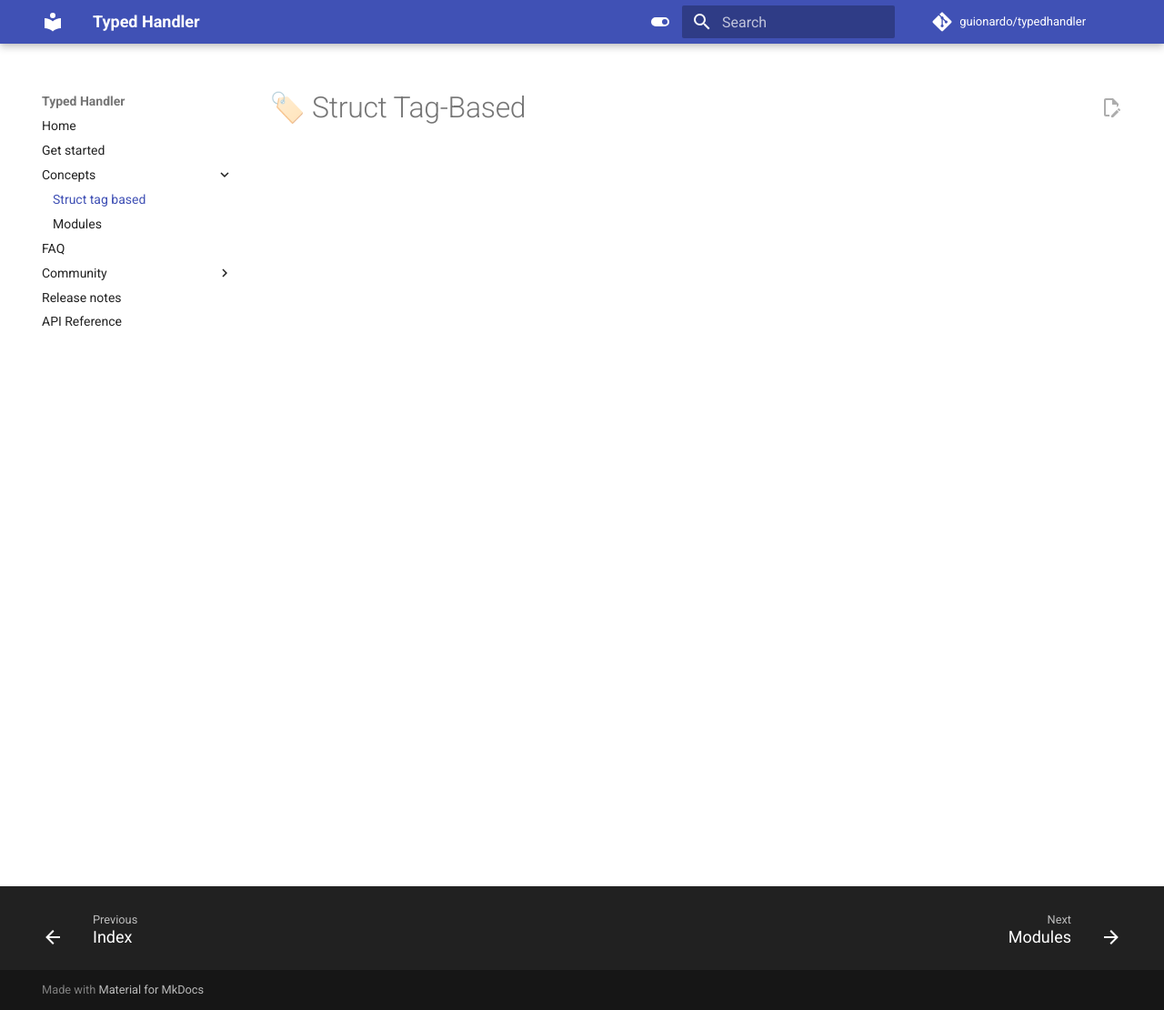
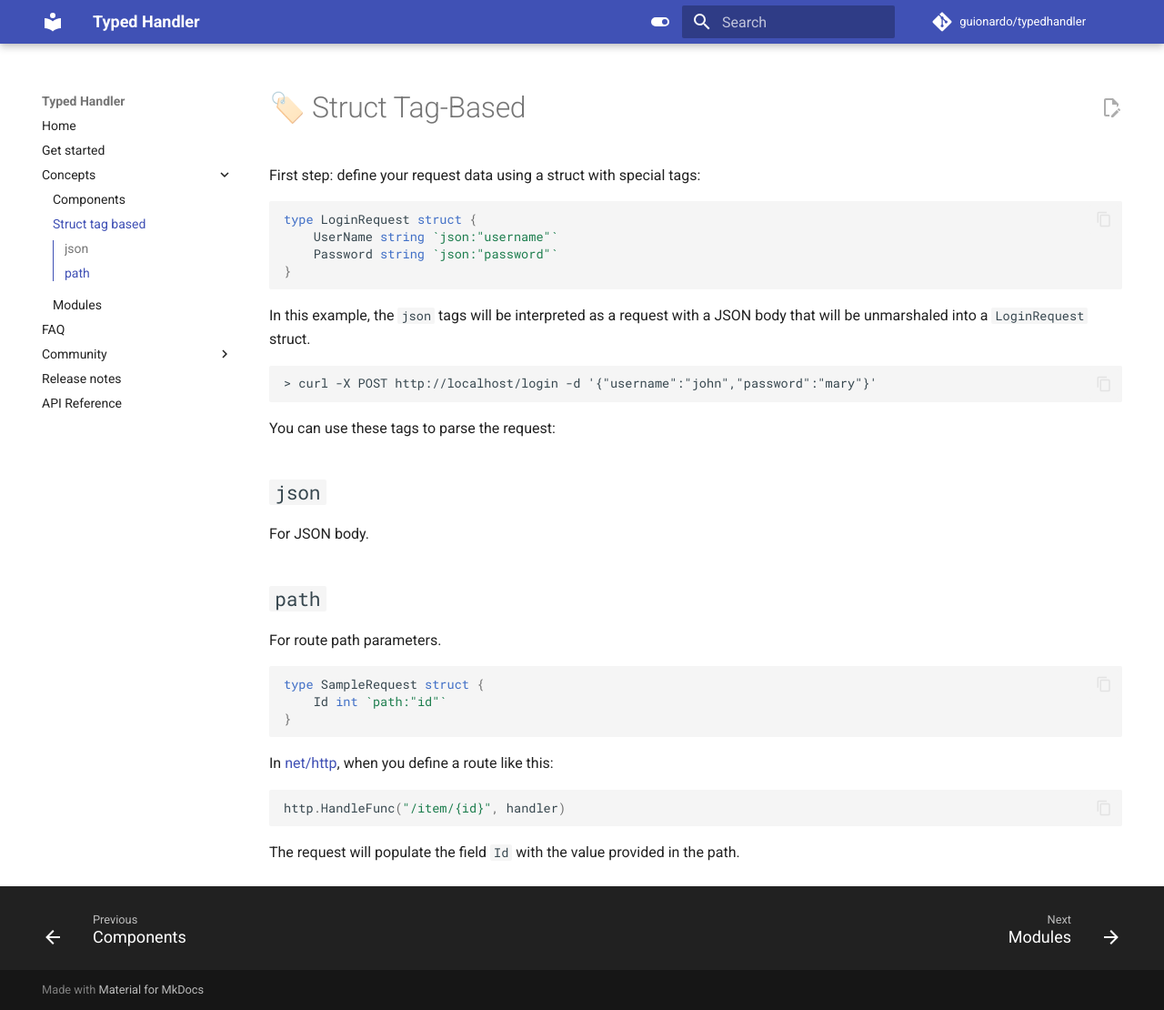
Before and after one commit to guionardo/typedhandler, an MkDocs documentation site: the page built from docs/src/concepts/struct-tag-based.md, in a window 1280 px wide and 1110 px high. Shown: the whole window at 91% size. Built offline with MkDocs 1.6.1 and Material for MkDocs 9.7.7, drawn with Linux system fonts in a browser that asks for light colours; comment, search, counter and statistics services are not loaded.

Commit message:
docs(mkdocs): struct tag

````diff
--- a/docs/mkdocs.yml
+++ b/docs/mkdocs.yml
@@ -154,6 +154,7 @@ nav:
     # - get-started/many-handlers.md
     # - get-started/conclusion.md
   - Concepts:
+    - Components: concepts/components.md
     - Struct tag based: concepts/struct-tag-based.md
   #   - Container: container.md
   #   - Lifecycle: lifecycle.md
--- a/docs/src/concepts/struct-tag-based.md
+++ b/docs/src/concepts/struct-tag-based.md
@@ -1 +1,40 @@
 # 🏷️ Struct Tag-Based
+
+First step: define your request data using a struct with special tags:
+
+```go
+type LoginRequest struct {
+    UserName string `json:"username"`
+    Password string `json:"password"`
+}
+```
+
+In this example, the `json` tags will be interpreted as a request with a JSON body that will be unmarshaled into a `LoginRequest` struct.
+
+```
+> curl -X POST http://localhost/login -d '{"username":"john","password":"mary"}'
+```
+
+You can use these tags to parse the request:
+
+## `json`
+
+For JSON body.
+
+## `path`
+
+For route path parameters.
+
+```go
+type SampleRequest struct {
+    Id int `path:"id"`
+}
+```
+
+In [net/http](https://pkg.go.dev/net/http#hdr-Patterns-ServeMux), when you define a route like this:
+
+```go
+http.HandleFunc("/item/{id}", handler)
+```
+
+The request will populate the field `Id` with the value provided in the path.
````
Also changed, not shown: docs/src/concepts/components.md (added, +1 -0 lines).
